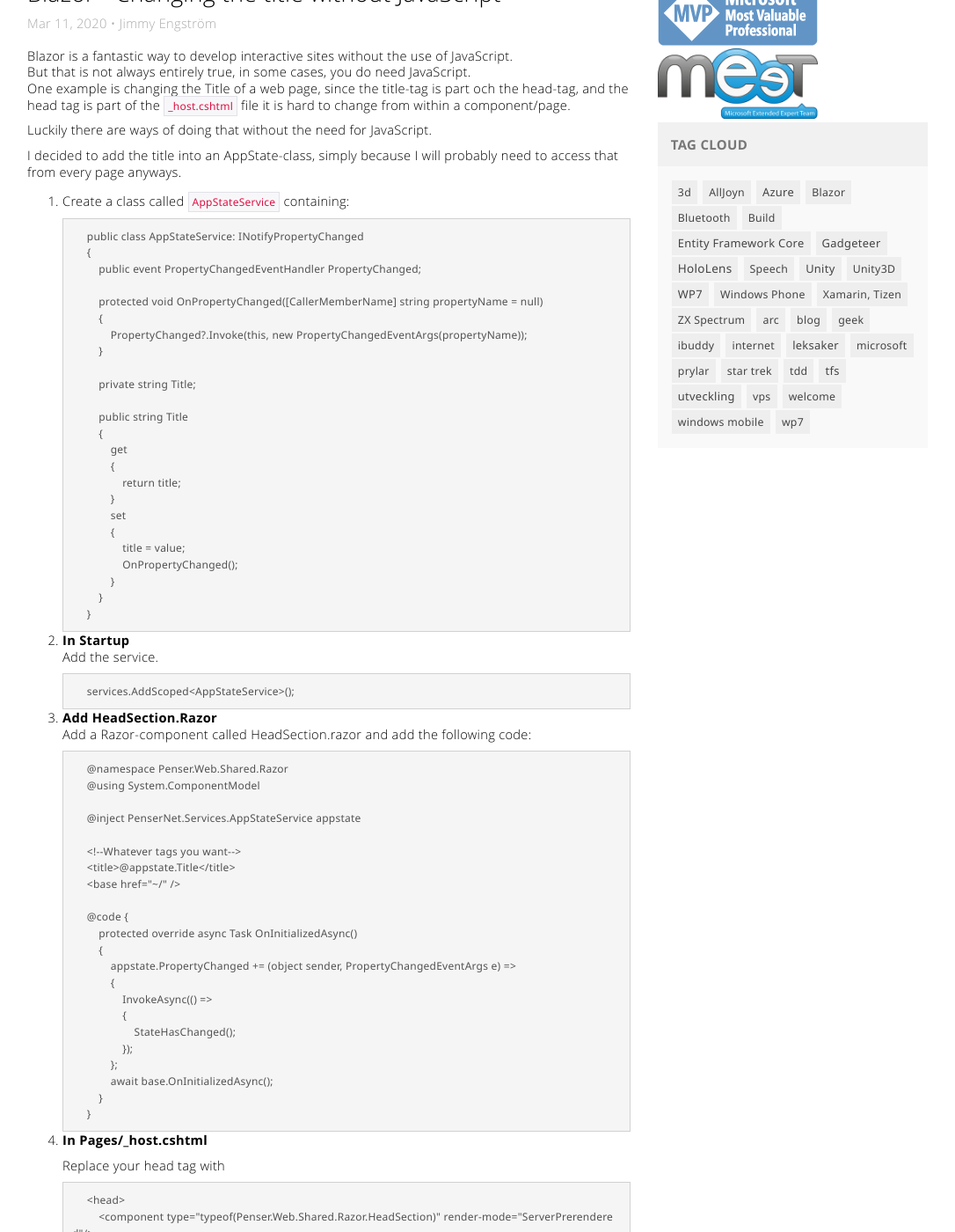
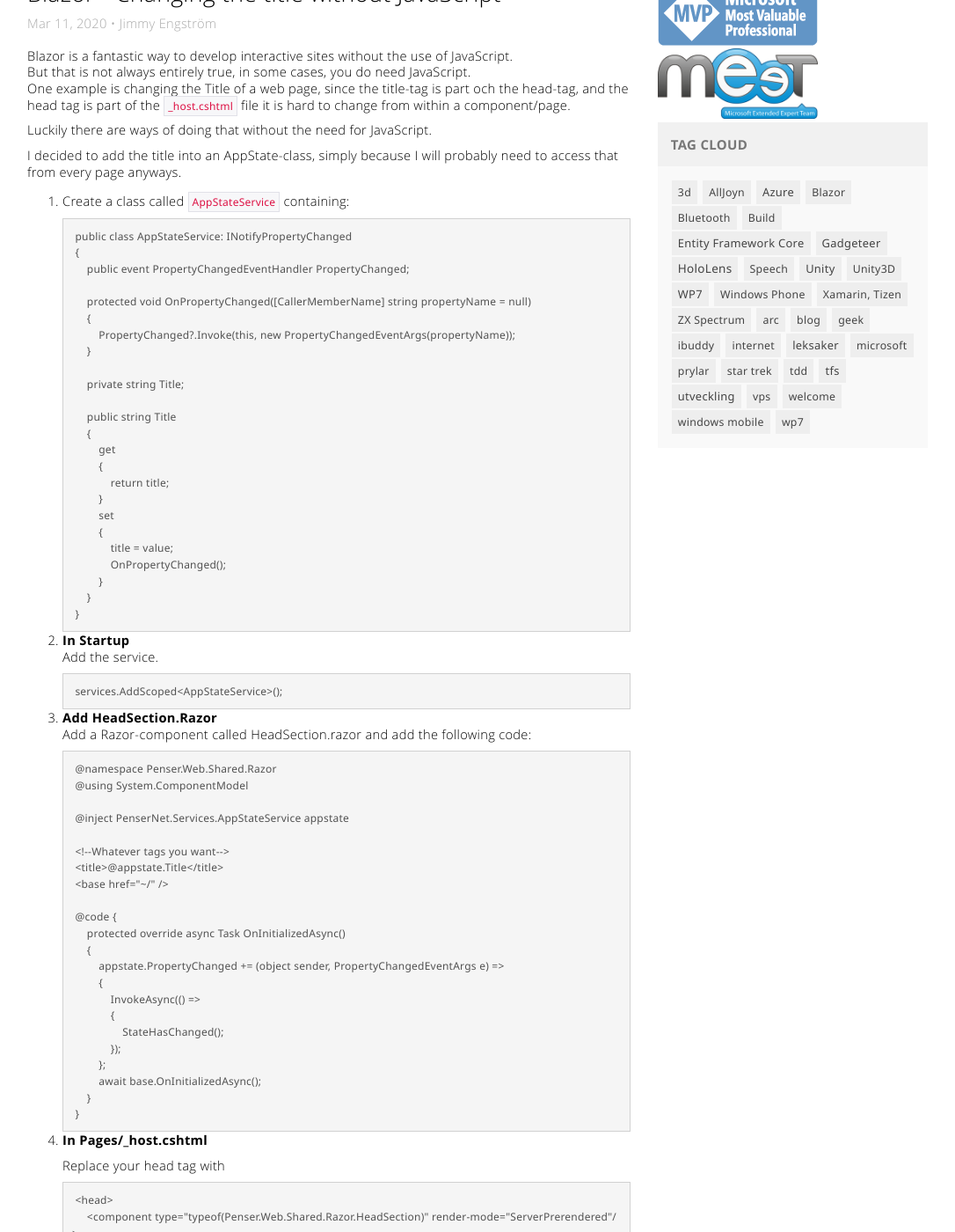
Before and after one commit to Apeoholic/Apeoholic.se, a Jekyll site: the page built from _posts/2020-03-11-ChangeTitle.markdown, in a window 1280 px wide and 1400 px high, scrolled down 334 px. Shown: the whole window at 88% size, without its empty margins (97-1183 px from the left). Built offline with Jekyll 4.4.1, drawn with Linux system fonts in a browser that asks for light colours; nearby versions of some CDN libraries; some of the changed text lies outside the part shown.

Commit message:
Updated code

````diff
--- a/_posts/2020-03-11-ChangeTitle.markdown
+++ b/_posts/2020-03-11-ChangeTitle.markdown
@@ -21,7 +21,6 @@ I decided to add the title into an AppState-class, simply because I will probabl
 
 1. Create a class called ```AppStateService``` containing:
 
-    ```csharp
         public class AppStateService: INotifyPropertyChanged
         {
             public event PropertyChangedEventHandler PropertyChanged;
@@ -46,19 +45,17 @@ I decided to add the title into an AppState-class, simply because I will probabl
                 }
             }
         }
-    ```
+
 
 2. **In Startup**
     Add the service.
 
-    ```csharp
         services.AddScoped<AppStateService>();
-    ```
+
 
 3. **Add HeadSection.Razor**
 Add a Razor-component called HeadSection.razor and add the following code:
 
-    ```html
         @namespace Penser.Web.Shared.Razor
         @using System.ComponentModel
 
@@ -81,33 +78,29 @@ Add a Razor-component called HeadSection.razor and add the following code:
                 await base.OnInitializedAsync();
             }
         }
-    ```
+
 
 4. **In Pages/_host.cshtml**
 
     Replace your head tag with
 
-    ```html
         <head>
             <component type="typeof(Penser.Web.Shared.Razor.HeadSection)" render-mode="ServerPrerendered"/>
         </head>
-    ```
+
 
 5. Now in your component inject the AppStateService
 
-    ```csharp
         @inject AppStateService
-    ```
+
 
     and set the title
 
-    ```csharp
         @code {
             protected override async Task OnInitializedAsync()
             {
                 appstate.Title = "Your title here";
             }
         }
-    ```
 
 Even though calling a JavaScript to update the title might be less code, the solution above will also allow you to add some SEO data (since the HeadSection-component is ServerPrerendered).
````
